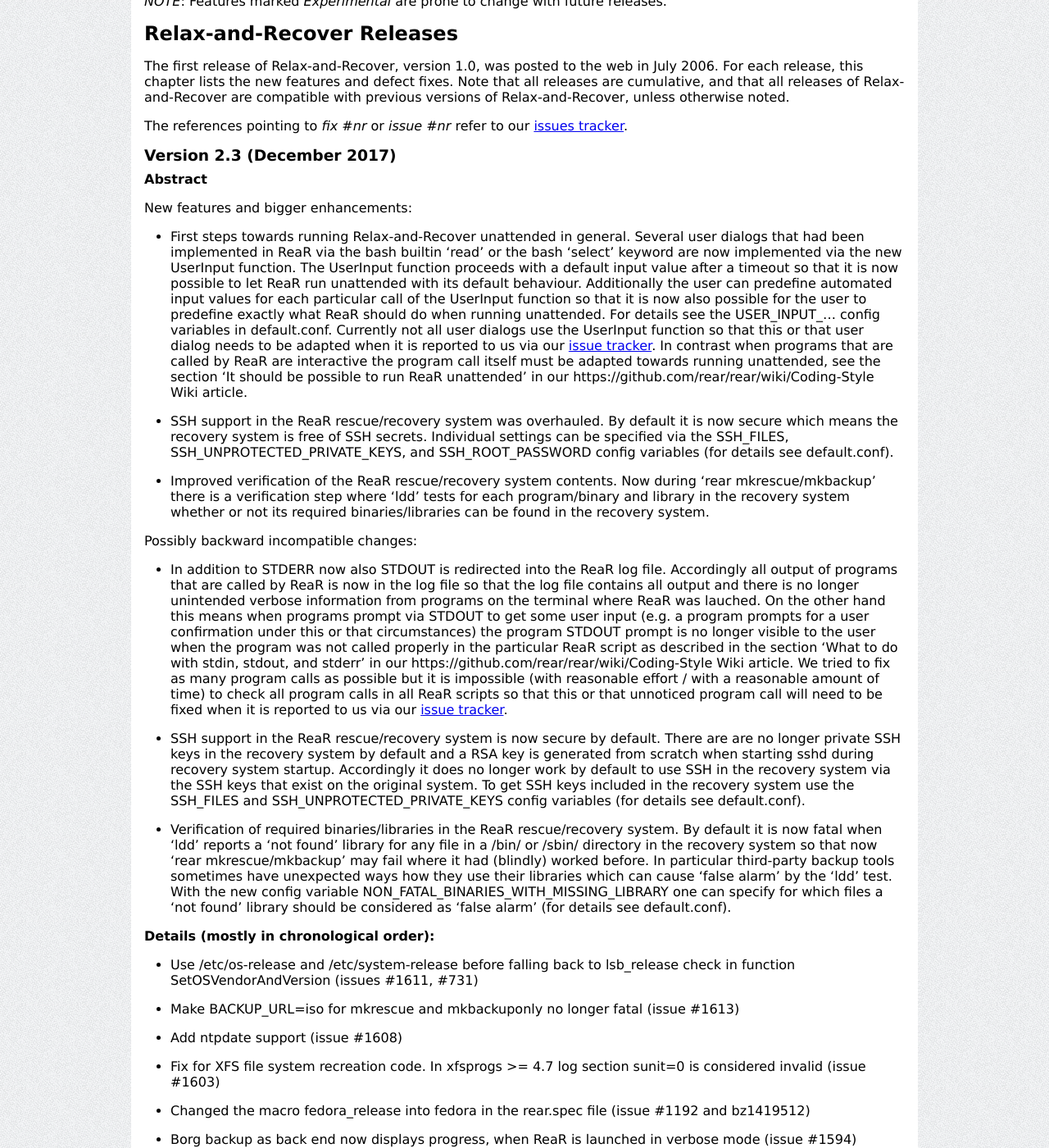
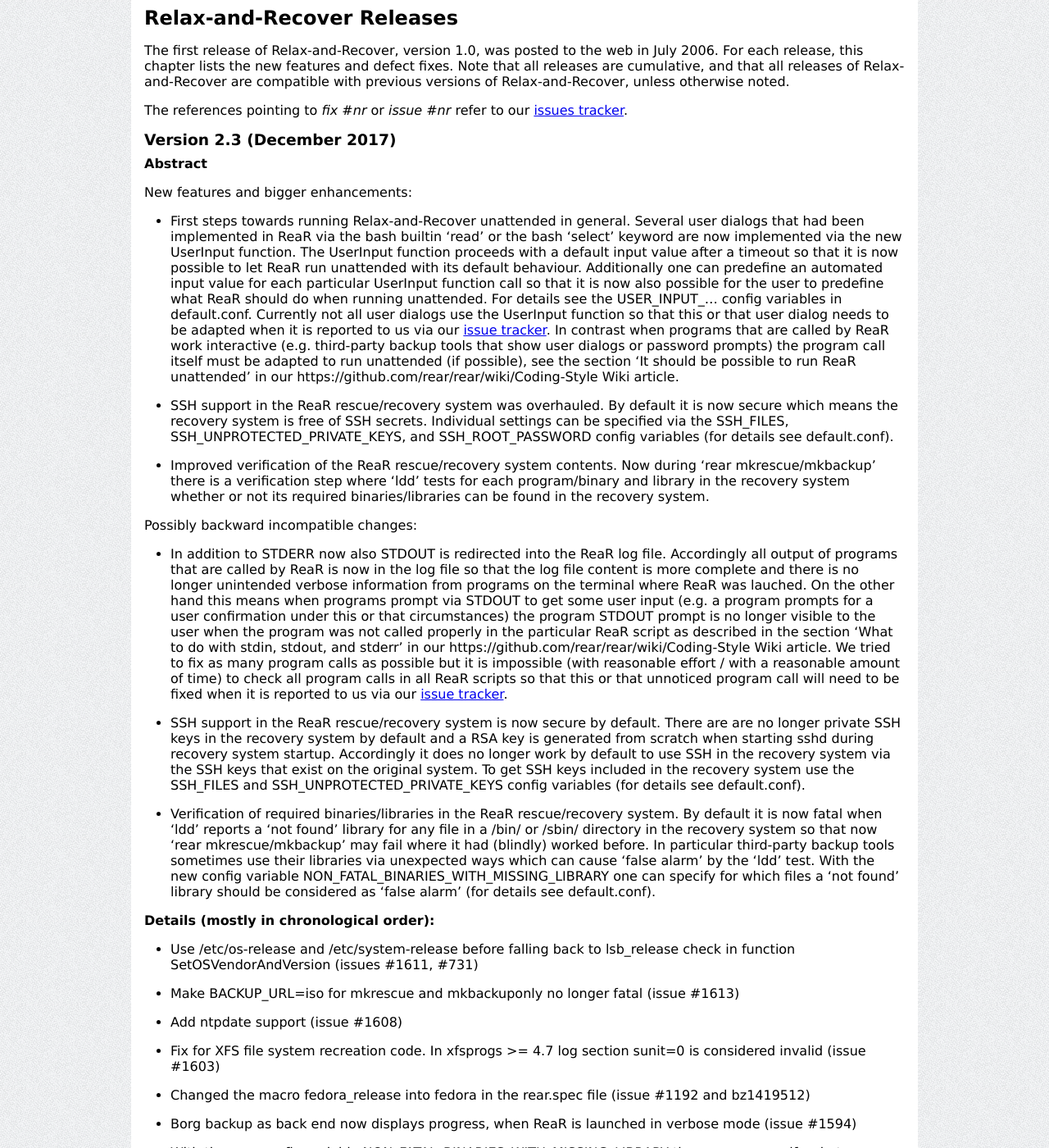
Before and after one commit to rear/rear.github.com, a Jekyll site: the page built from documentation/release-notes-2-3.md, in a window 1280 px wide and 1400 px high, scrolled down 2651 px. Shown: the whole window at 82% size. Built offline with Jekyll 4.4.1, drawn with Linux system fonts in a browser that asks for light colours; comment, search, counter and statistics services are not loaded; some of the changed text lies outside the part shown.

Commit message:
Some minor text adaptions in the release_notes_2_3

```diff
--- a/documentation/release-notes-2-3.md
+++ b/documentation/release-notes-2-3.md
@@ -174,15 +174,16 @@
 or the bash 'select' keyword are now implemented via the new UserInput function.
 The UserInput function proceeds with a default input value after a timeout
 so that it is now possible to let ReaR run unattended with its default behaviour.
-Additionally the user can predefine automated input values for each particular
-call of the UserInput function so that it is now also possible for the user
-to predefine exactly what ReaR should do when running unattended.
+Additionally one can predefine an automated input value for each particular
+UserInput function call so that it is now also possible for the user
+to predefine what ReaR should do when running unattended.
 For details see the USER_INPUT_... config variables in default.conf.
 Currently not all user dialogs use the UserInput function so that
 this or that user dialog needs to be adapted when it is reported to us
 via our [issue tracker](https://github.com/rear/rear/issues).
-In contrast when programs that are called by ReaR are interactive
-the program call itself must be adapted towards running unattended,
+In contrast when programs that are called by ReaR work interactive
+(e.g. third-party backup tools that show user dialogs or password prompts)
+the program call itself must be adapted to run unattended (if possible),
 see the section 'It should be possible to run ReaR unattended'
 in our https://github.com/rear/rear/wiki/Coding-Style Wiki article.
 
@@ -200,7 +201,7 @@
 
 * In addition to STDERR now also STDOUT is redirected into the ReaR log file.
 Accordingly all output of programs that are called by ReaR is now in the log file
-so that the log file contains all output and there is no longer unintended
+so that the log file content is more complete and there is no longer unintended
 verbose information from programs on the terminal where ReaR was lauched.
 On the other hand this means when programs prompt via STDOUT to get some user input
 (e.g. a program prompts for a user confirmation under this or that circumstances)
@@ -226,8 +227,8 @@
 By default it is now fatal when 'ldd' reports a 'not found' library for
 any file in a /bin/ or /sbin/ directory in the recovery system so that
 now 'rear mkrescue/mkbackup' may fail where it had (blindly) worked before.
-In particular third-party backup tools sometimes have unexpected ways how they use
-their libraries which can cause 'false alarm' by the 'ldd' test.
+In particular third-party backup tools sometimes use their libraries
+via unexpected ways which can cause 'false alarm' by the 'ldd' test.
 With the new config variable NON_FATAL_BINARIES_WITH_MISSING_LIBRARY
 one can specify for which files a 'not found' library should be
 considered as 'false alarm' (for details see default.conf).
```
Also changed, not shown: other parts of documentation/release-notes-2-3.md (+2 -2 lines).
